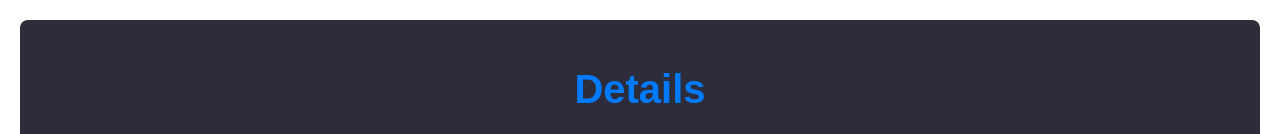
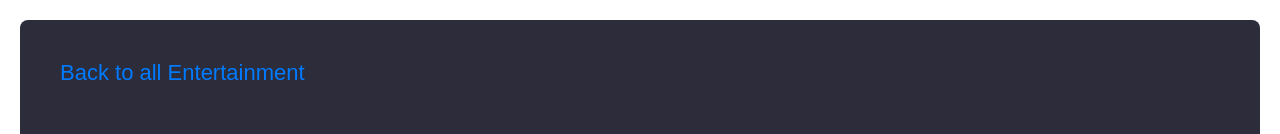
Before and after one commit to rachelcherry/CS412, a Django app: template project/templates/project/show_entertainment.html in a window 1280 px wide. Shown: the part 88-222 px from the top of the page. Run offline with Django 5.2, Linux system fonts and the light colour scheme; the template is opened without the code that fills it, so the values that code supplies are empty.

Commit message:
added back feature on entertainment page

```diff
--- a/project/templates/project/show_entertainment.html
+++ b/project/templates/project/show_entertainment.html
@@ -3,7 +3,8 @@
 {% extends 'project/base.html' %}
 <!--This template will show an individual entertainment-->
 {% block content %}
-
+<a class="prof-return" href="{% url 'all_entertainment' %}">Back to all Entertainment</a>
+<br>
 <!-- this section will create a table for an entertainment-->
     <div class="ent-info">
         <h1>{{r.title}} Details</h1>
```
